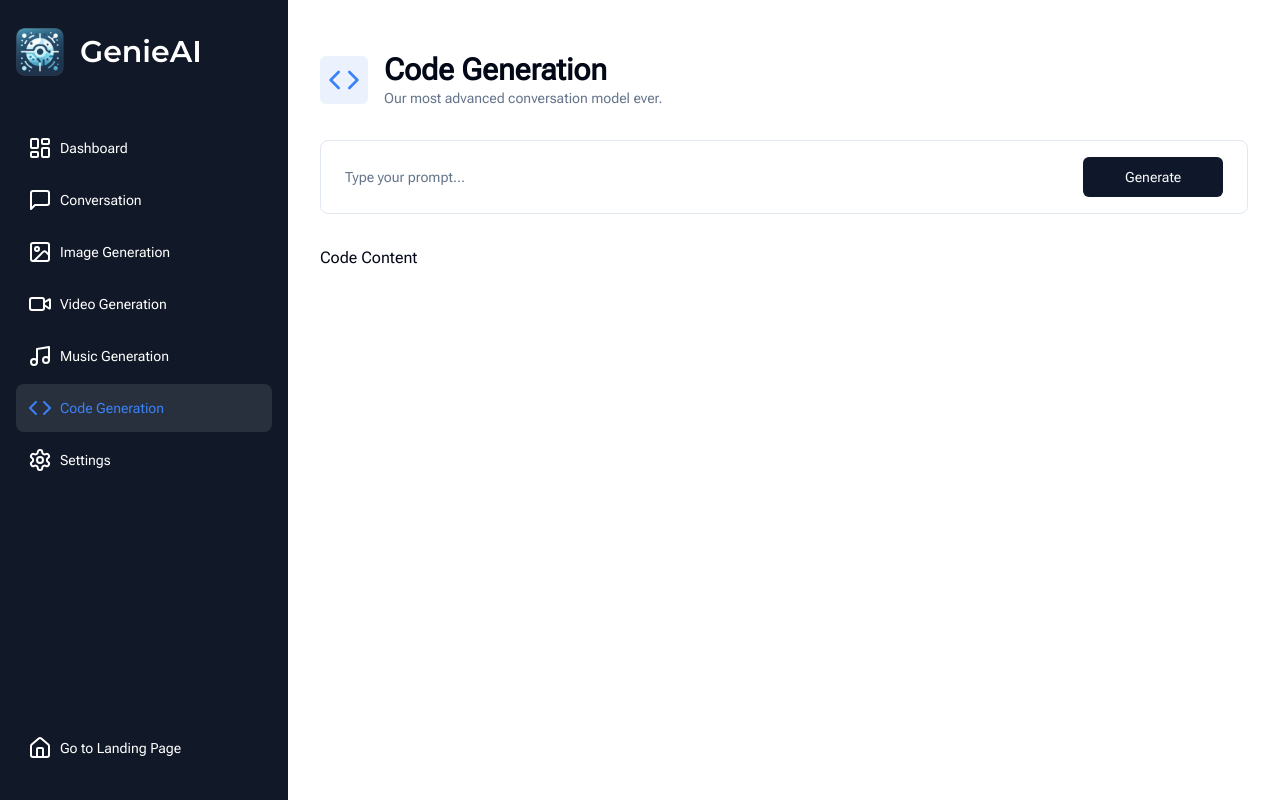
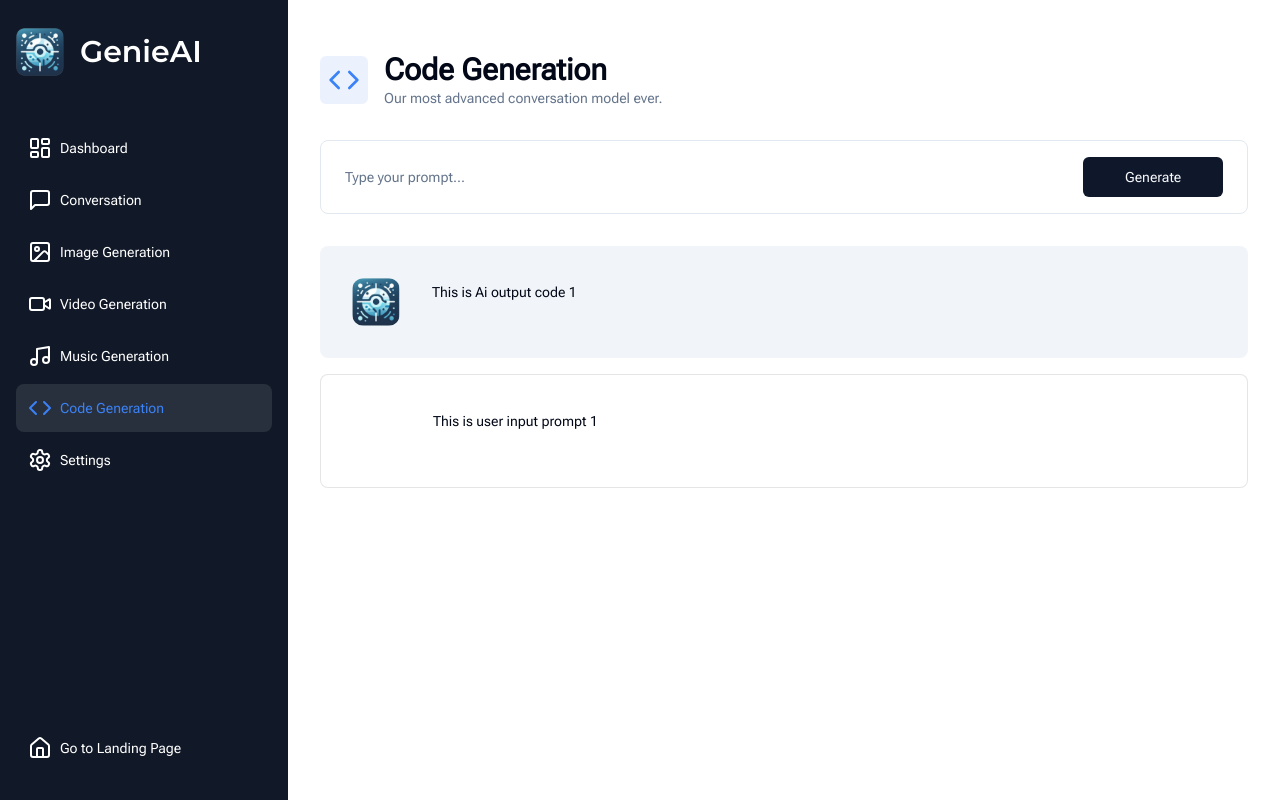
Before and after one commit to ujjawal30/genie-ai, a Next.js app: page /code in a window 1280 px wide. Built offline with nearby package versions, Linux system fonts and the light colour scheme; no server answers.

Commit message:
Built code generation page

```diff
--- a/app/(dashboard)/code/page.tsx
+++ b/app/(dashboard)/code/page.tsx
@@ -1,14 +1,36 @@
 "use client";
+
+import React, { useState } from "react";
+import { useUser } from "@clerk/nextjs";
+import { Code } from "lucide-react";
+import ReactMarkdown from "react-markdown";
 
 import PromptForm from "@/components/forms/PromptForm";
 import Header from "@/components/shared/Header";
-import { Code } from "lucide-react";
-import React from "react";
+import NoContent from "@/components/shared/NoContent";
+import { Avatar, AvatarImage } from "@/components/ui/avatar";
+import { cn } from "@/lib/utils";
+
+const smapleMessages = [
+  {
+    role: "User",
+    content: "This is user input prompt 1",
+  },
+  {
+    role: "AI",
+    content: "This is Ai output code 1",
+  },
+];
 
 const CodeGenerationPage = () => {
+  const [messages, setMessages] =
+    useState<typeof smapleMessages>(smapleMessages);
+  const { user } = useUser();
+
   const handleSubmit = async (prompt: string): Promise<void> => {
     console.log("code propmt :>> ", prompt);
   };
+
   return (
     <div className="px-4 lg:px-8 ">
       <Header
@@ -19,7 +41,48 @@ const CodeGenerationPage = () => {
 
       <PromptForm placeholder="Type your prompt..." onSubmit={handleSubmit} />
 
-      <div className="mt-8 space-y-2">Code Content</div>
+      <div className="mt-8 space-y-2">
+        <div className="space-y-4 mt-4">
+          {messages.length === 0 && (
+            <NoContent label="No conversation started." />
+          )}
+          <div className="flex flex-col-reverse gap-y-4">
+            {messages.map((message) => (
+              <div
+                key={message.content}
+                className={cn(
+                  "p-8 w-full flex items-start gap-x-8 rounded-lg",
+                  message.role === "User"
+                    ? "bg-white border border-black/10"
+                    : "bg-muted"
+                )}
+              >
+                <Avatar className="h-12 w-12 rounded-lg">
+                  <AvatarImage
+                    src={message.role === "User" ? user?.imageUrl : "/logo.png"}
+                    className="rounded-xl"
+                  />
+                </Avatar>
+                <ReactMarkdown
+                  components={{
+                    pre: ({ node, ...props }) => (
+                      <div className="overflow-auto w-full my-2 bg-black/10 p-2 rounded-lg">
+                        <pre {...props} />
+                      </div>
+                    ),
+                    code: ({ node, ...props }) => (
+                      <code className="bg-black/10 rounded-lg p-1" {...props} />
+                    ),
+                  }}
+                  className="text-sm overflow-hidden leading-7"
+                >
+                  {message.content}
+                </ReactMarkdown>
+              </div>
+            ))}
+          </div>
+        </div>
+      </div>
     </div>
   );
 };
--- a/package.json
+++ b/package.json
@@ -22,6 +22,7 @@
     "react": "^18",
     "react-dom": "^18",
     "react-hook-form": "^7.51.2",
+    "react-markdown": "^9.0.1",
     "tailwind-merge": "^2.2.2",
     "tailwindcss-animate": "^1.0.7",
     "zod": "^3.22.4"
```
Also changed, not shown: app/(dashboard)/conversation/page.tsx (+5 -5 lines), 1 other file (tests, documents, lock files or other folders).
